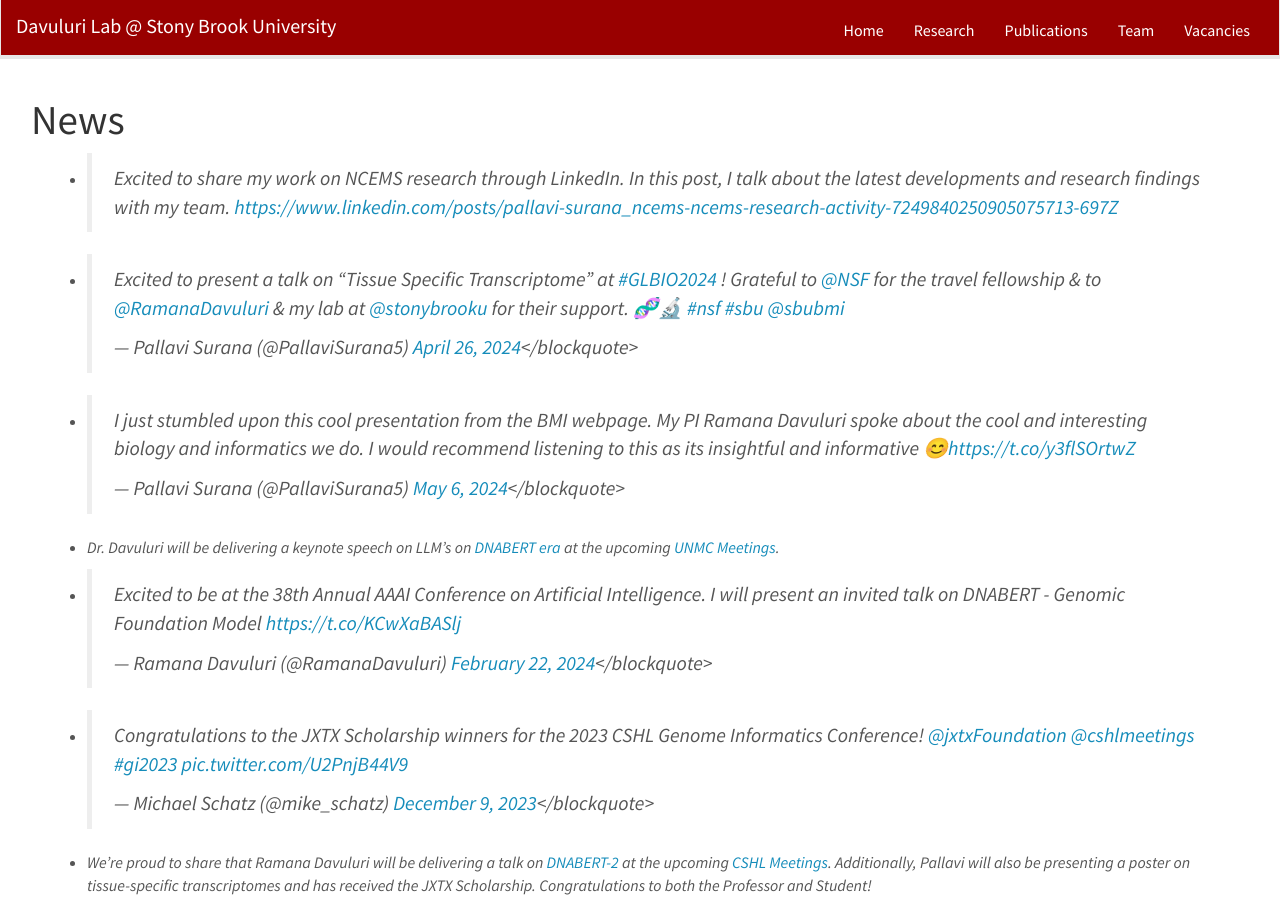
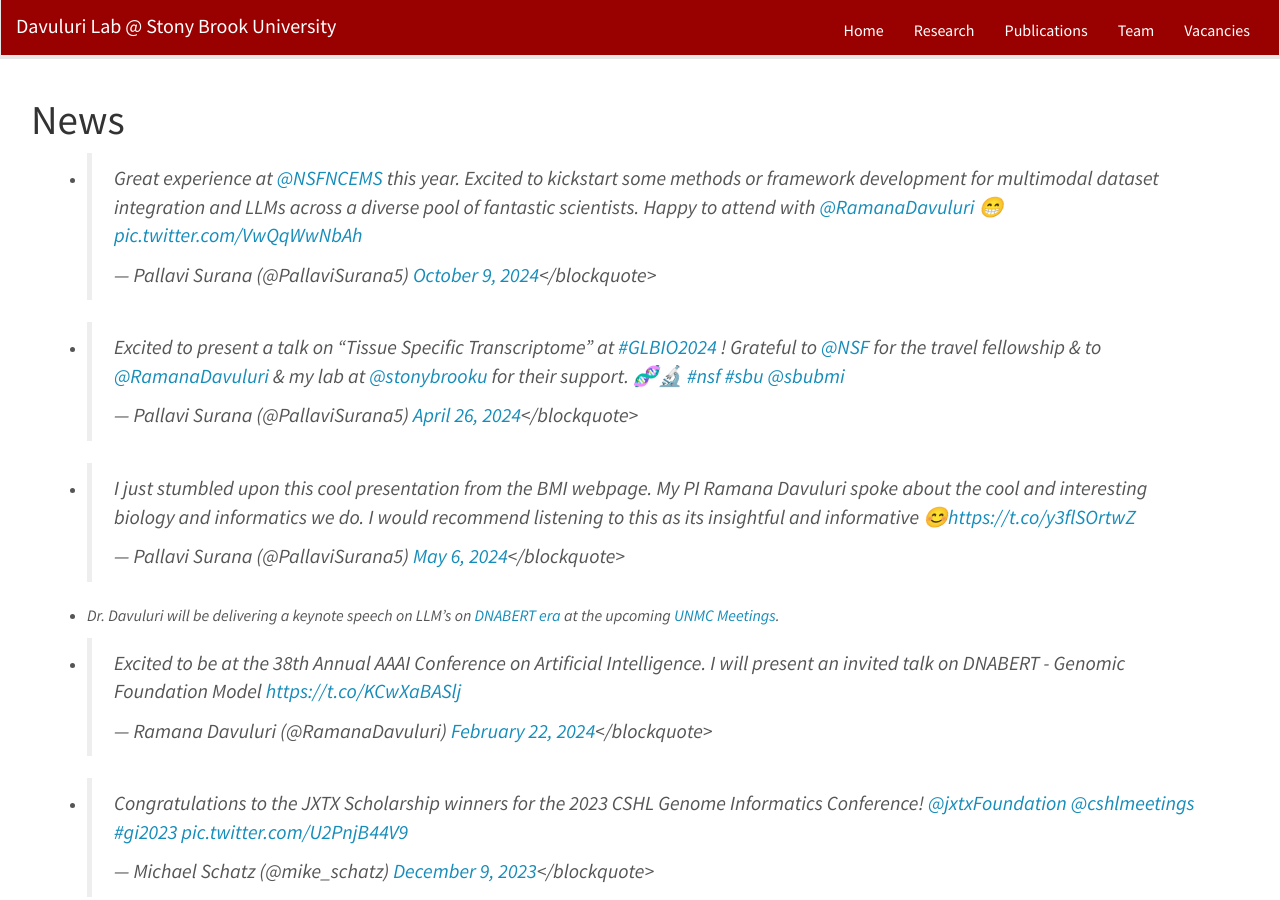
Before and after one commit to DavuluriLab/DavuluriLab.github.io, a Jekyll site: the page built from _pages/allnews.md, in a window 1280 px wide and 900 px high. Built offline with Jekyll 4.4.1, drawn with Linux system fonts in a browser that asks for light colours; nearby versions of some CDN libraries; comment, search, counter and statistics services are not loaded.

Commit message:
Update news.yml

```diff
--- a/_data/news.yml
+++ b/_data/news.yml
@@ -1,11 +1,5 @@
-- date: 4th October 2024
-  headline: |
-    <blockquote class="linkedin-post">
-      <p lang="en" dir="ltr">
-        Excited to share my work on NCEMS research through LinkedIn. In this post, I talk about the latest developments and research findings with my team.
-        <a href="https://www.linkedin.com/posts/pallavi-surana_ncems-ncems-research-activity-7249840250905075713-697Z?utm_source=share&utm_medium=member_ios">https://www.linkedin.com/posts/pallavi-surana_ncems-ncems-research-activity-7249840250905075713-697Z</a>
-      </p>
-    </blockquote>
+- date: 6th October 2024
+  headline: <blockquote class="twitter-tweet"><p lang="en" dir="ltr">Great experience at <a href="https://twitter.com/NSFNCEMS?ref_src=twsrc%5Etfw">@NSFNCEMS</a> this year. Excited to kickstart some methods or framework development for multimodal dataset integration and LLMs across a diverse pool of fantastic scientists. Happy to attend with <a href="https://twitter.com/RamanaDavuluri?ref_src=twsrc%5Etfw">@RamanaDavuluri</a> 😁 <a href="https://t.co/VwQqWwNbAh">pic.twitter.com/VwQqWwNbAh</a></p>&mdash; Pallavi Surana (@PallaviSurana5) <a href="https://twitter.com/PallaviSurana5/status/1844073549947961519?ref_src=twsrc%5Etfw">October 9, 2024</a></blockquote> <script async src="https://platform.twitter.com/widgets.js" charset="utf-8"></script>
 
 - date: 16th May 2024
   headline: <blockquote class="twitter-tweet"><p lang="en" dir="ltr">Excited to present a talk on “Tissue Specific Transcriptome” at <a href="https://twitter.com/hashtag/GLBIO2024?src=hash&amp;ref_src=twsrc%5Etfw">#GLBIO2024</a> ! Grateful to <a href="https://twitter.com/NSF?ref_src=twsrc%5Etfw">@NSF</a> for the travel fellowship &amp; to <a href="https://twitter.com/RamanaDavuluri?ref_src=twsrc%5Etfw">@RamanaDavuluri</a> &amp; my lab at <a href="https://twitter.com/stonybrooku?ref_src=twsrc%5Etfw">@stonybrooku</a> for their support. 🧬🔬 <a href="https://twitter.com/hashtag/nsf?src=hash&amp;ref_src=twsrc%5Etfw">#nsf</a> <a href="https://twitter.com/hashtag/sbu?src=hash&amp;ref_src=twsrc%5Etfw">#sbu</a> <a href="https://twitter.com/sbubmi?ref_src=twsrc%5Etfw">@sbubmi</a></p>&mdash; Pallavi Surana (@PallaviSurana5) <a href="https://twitter.com/PallaviSurana5/status/1783721416568791197?ref_src=twsrc%5Etfw">April 26, 2024</a></blockquote> <script async src="https://platform.twitter.com/widgets.js" charset="utf-8"></script>
```
